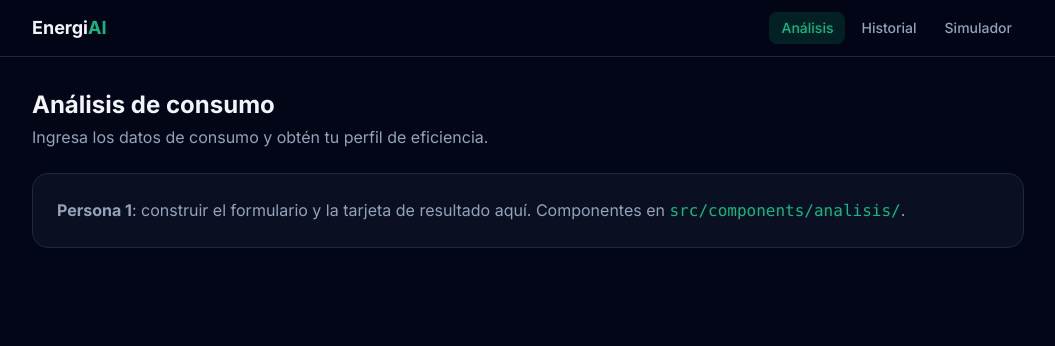
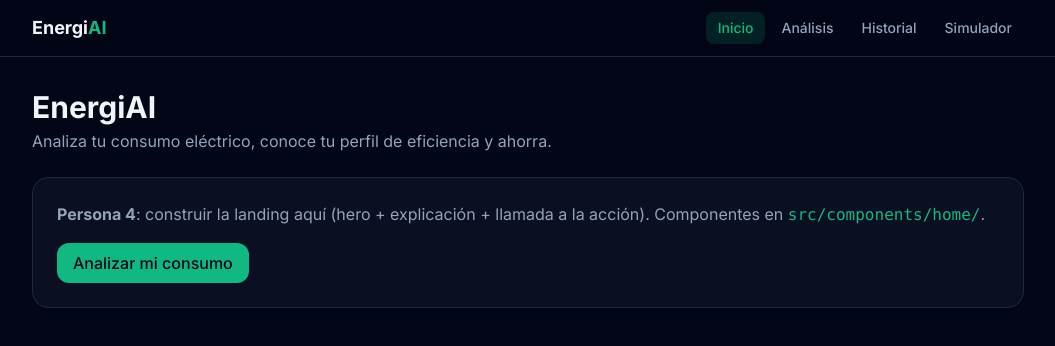
Before and after one commit to No-Country-simulation/G9-LATAM-Team-36, a React (Vite) app in the folder frontend/: page / in a window 1280 px wide. Shown: the top 346 px of the page, without its empty margins (112-1167 px from the left). Built offline with nearby package versions, Linux system fonts and the light colour scheme.

Commit message:
feat(I): agrega 4a vista (Home) y regla anti-bloqueo en la guia

```diff
--- a/frontend/src/App.jsx
+++ b/frontend/src/App.jsx
@@ -1,5 +1,6 @@
 import { BrowserRouter, Routes, Route, Navigate } from "react-router-dom";
 import Layout from "./components/layout/Layout";
+import Home from "./pages/Home";
 import Analisis from "./pages/Analisis";
 import Historial from "./pages/Historial";
 import Simulador from "./pages/Simulador";
@@ -11,7 +12,8 @@ export default function App() {
     <BrowserRouter>
       <Layout>
         <Routes>
-          <Route path="/" element={<Analisis />} />
+          <Route path="/" element={<Home />} />
+          <Route path="/analizar" element={<Analisis />} />
           <Route path="/historial" element={<Historial />} />
           <Route path="/simulador" element={<Simulador />} />
           <Route path="*" element={<Navigate to="/" replace />} />
--- a/frontend/src/components/layout/Navbar.jsx
+++ b/frontend/src/components/layout/Navbar.jsx
@@ -1,7 +1,8 @@
 import { NavLink } from "react-router-dom";
 
 const LINKS = [
-  { to: "/", label: "Análisis", end: true },
+  { to: "/", label: "Inicio", end: true },
+  { to: "/analizar", label: "Análisis" },
   { to: "/historial", label: "Historial" },
   { to: "/simulador", label: "Simulador" },
 ];
--- /dev/null
+++ b/frontend/src/pages/Home.jsx
@@ -0,0 +1,28 @@
+import { Link } from "react-router-dom";
+import Card from "../components/ui/Card";
+
+// PERSONA 4 — Home / Landing (página de inicio)
+// Construir aquí: hero con el nombre y propósito de EnergiAI, breve explicación
+// de qué hace, y un botón que lleve a "/analizar".
+// Componentes propios en:  src/components/home/
+export default function Home() {
+  return (
+    <div className="space-y-6">
+      <div>
+        <h1 className="text-3xl font-bold">EnergiAI</h1>
+        <p className="mt-1 text-slate-400">
+          Analiza tu consumo eléctrico, conoce tu perfil de eficiencia y ahorra.
+        </p>
+      </div>
+      <Card>
+        <p className="text-slate-400">
+          <b>Persona 4</b>: construir la landing aquí (hero + explicación + llamada a la acción).
+          Componentes en <code className="text-brand">src/components/home/</code>.
+        </p>
+        <Link to="/analizar" className="btn-primary mt-4 inline-block">
+          Analizar mi consumo
+        </Link>
+      </Card>
+    </div>
+  );
+}
```
Also changed, not shown: 2 other files (tests, documents, lock files or other folders).
